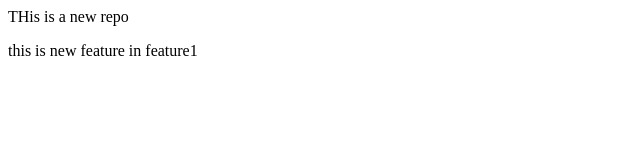
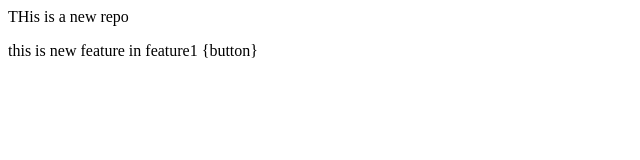
Before and after one commit to JubishaPrajapati/localrepo, a plain HTML site: page index.html in a window 1280 px wide. Shown: the full height of the page, 0-640 px from the left. Drawn offline with Linux system fonts and the light colour scheme.

Commit message:
add button

```diff
--- a/index.html
+++ b/index.html
@@ -1,2 +1,2 @@
 <p> THis is a new repo</p>
-<p>this is new feature in feature1</p>
+<p>this is new feature in feature1  {button} </p>
```
